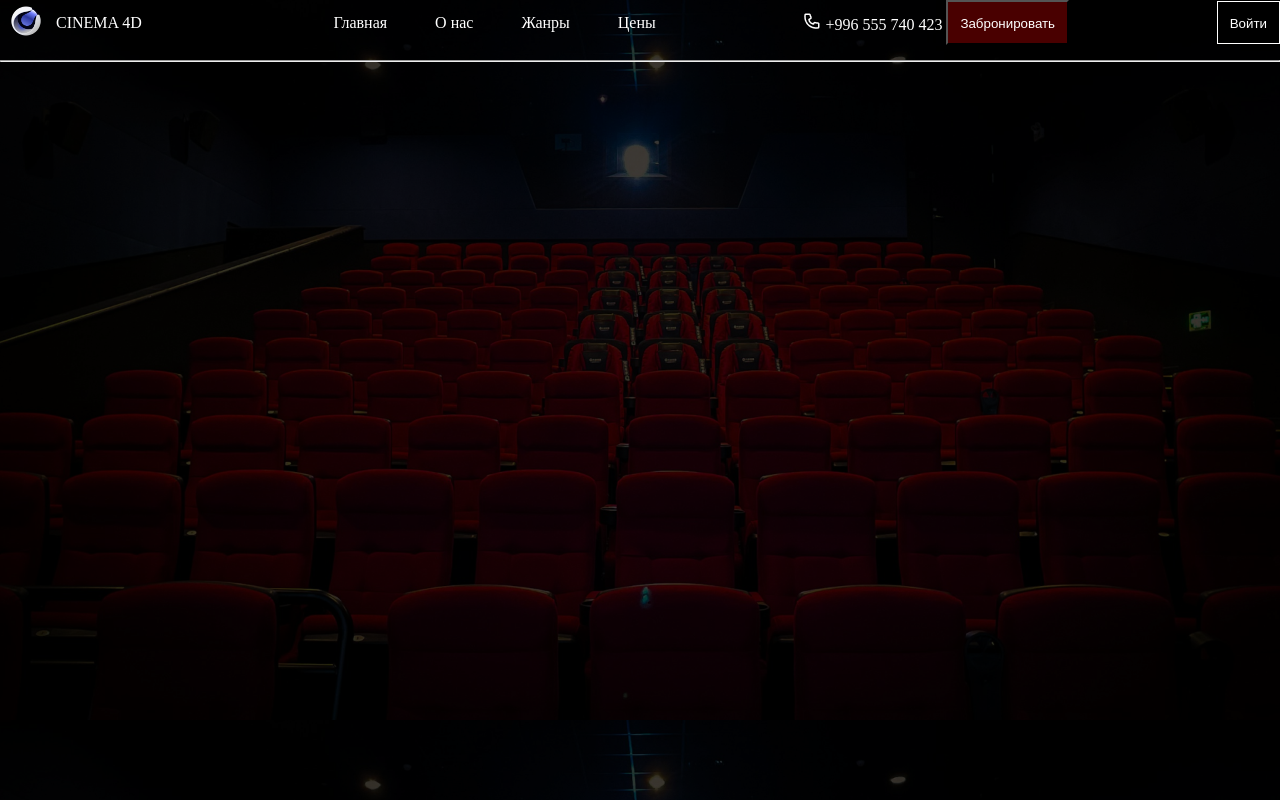
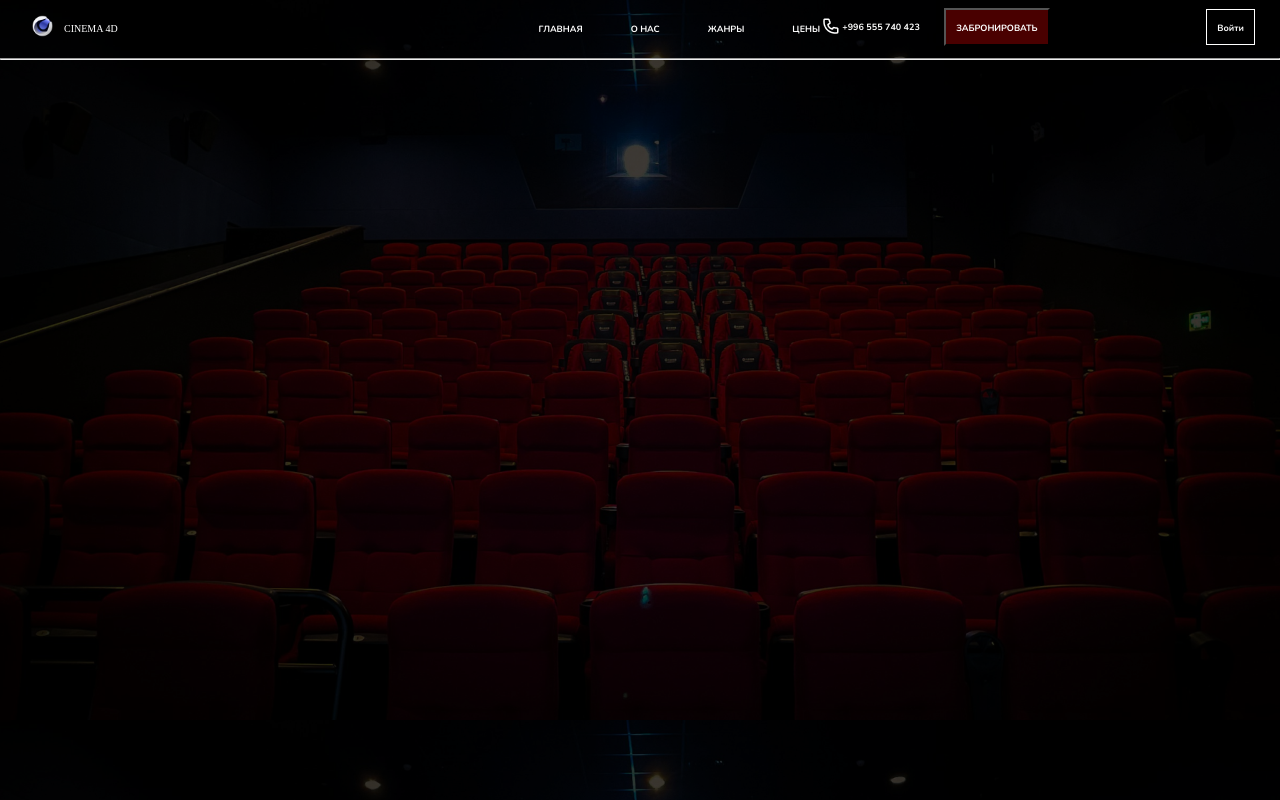
Before and after one commit to Rain-006/CINEMA-4D, a plain HTML site: page index.html in a window 1280 px wide. Drawn offline with Linux system fonts and the light colour scheme; a web font is replaced by a local one.

Commit message:
Upgrade menu

```diff
--- a/index.html
+++ b/index.html
@@ -3,6 +3,9 @@
 <head>
     <meta charset="UTF-8">
     <meta name="viewport" content="width=device-width, initial-scale=1.0">
+    <link rel="preconnect" href="https://fonts.googleapis.com">
+    <link rel="preconnect" href="https://fonts.gstatic.com" crossorigin>
+    <link href="https://fonts.googleapis.com/css2?family=Abhaya+Libre:wght@400;500;600;700;800&display=swap" rel="stylesheet">
     <link rel="stylesheet" href="style.css">
     <title>Cinema 4d</title>
 </head>
@@ -20,10 +23,10 @@
 
     <div class="menu">
         <lu>
-            <li><a href="#">Главная</a></li>
-            <li><a href="#">О нас</a></li>
-            <li><a href="#">Жанры</a></li>
-            <li><a href="#">Цены</a></li>
+            <li><a href="#">ГЛАВНАЯ</a></li>
+            <li><a href="#">О НАС</a></li>
+            <li><a href="#">ЖАНРЫ</a></li>
+            <li><a href="#">ЦЕНЫ</a></li>
         </lu>
     </div>
 
@@ -34,7 +37,7 @@
         </div>
 
         <div class="book-button">
-            <a href="#"><button>Забронировать</button></a>
+            <a href="#"><button>ЗАБРОНИРОВАТЬ</button></a>
         </div>
     </div>
 
--- a/style.css
+++ b/style.css
@@ -7,6 +7,10 @@ body{
     background-size: cover;
     height: 100%;
     width: 100%;
+}
+@font-face{
+    font-family: "Nunito Bold";
+    src: url(fonts/ofont.ru_Nunito.ttf);
 }
 a{
     text-decoration: none;
@@ -22,22 +26,28 @@ a{
 .logo-text{
     display: inline-block;
     vertical-align: middle;
+    font-size: 10px;
 }
 .logo-img{
     display: inline-block;
     vertical-align: middle;
 }
 .logo-img img{
-    width: 52px;
-    height: 32px;
+    width: 35px;
+    height: 22px;
     flex-shrink: 0;
 }
 
 .logo{
     display: inline-block;
     vertical-align: middle;
+    position: relative;
+    top: 9px;
+    left: 25px;
 }
 .menu{
+    position: relative;
+    left: 200px;
     display: inline-block;
     vertical-align: middle;
 }
@@ -46,33 +56,53 @@ a{
     vertical-align: middle;
 }
 .menu a{
+    position: relative;
+    top: 8px;
     display: inline-block;
     vertical-align: middle;
     margin-left: 44px;
+    font-family: "Nunito Bold";
+    font-size: 9px;
 }
 
 .book{
+    position: relative;
+    top: 8px;
     display: inline-block;
     vertical-align: middle;
+    font-family: "Nunito Bold";
 }
 .book-call{
     display: inline-block;
     vertical-align: middle;
+    font-family: "Nunito Bold";
+    font-size: 9px;
+}
+.book-call a{
+    position: relative;
+    bottom: 5px;
 }
 .book-button{
     display: inline-block;
     vertical-align: middle;
+    position: relative;
+    left: 20px;
 }
 .book-button a button{
     background-color: #490000;
     color: white;
     display: inline-flex;
-    padding: 14px 12px 12px 12px;
+    padding: 12px 10px 10px 10px;
+    font-family: "Nunito Bold";
+    font-size: 9px;
     justify-content: center;
     align-items: center;
     gap: 10px;
 }
 .sign{
+    position: relative;
+    top: 8px;
+    right: 25px;
     display: inline-block;
     vertical-align: middle;
 }
@@ -80,13 +110,15 @@ a{
     background: none;
     color: white;
     display: inline-flex;
-    padding: 14px 12px 12px 12px;
+    padding: 12px 10px 10px 10px;
+    font-family: "Nunito Bold";
+    font-size: 9px;
     justify-content: center;
     align-items: center;
     gap: 10px;
     border: 1px solid #FFF;
 }
 .line{
-    margin-top: 15px;
-    stroke-width: 2px solid white
+    margin-top: 20px;
+    stroke-width: 0.5px solid white
 }
```
Also changed, not shown: fonts/ofont.ru_Kaph.ttf (added), fonts/ofont.ru_Nunito.ttf (added).
